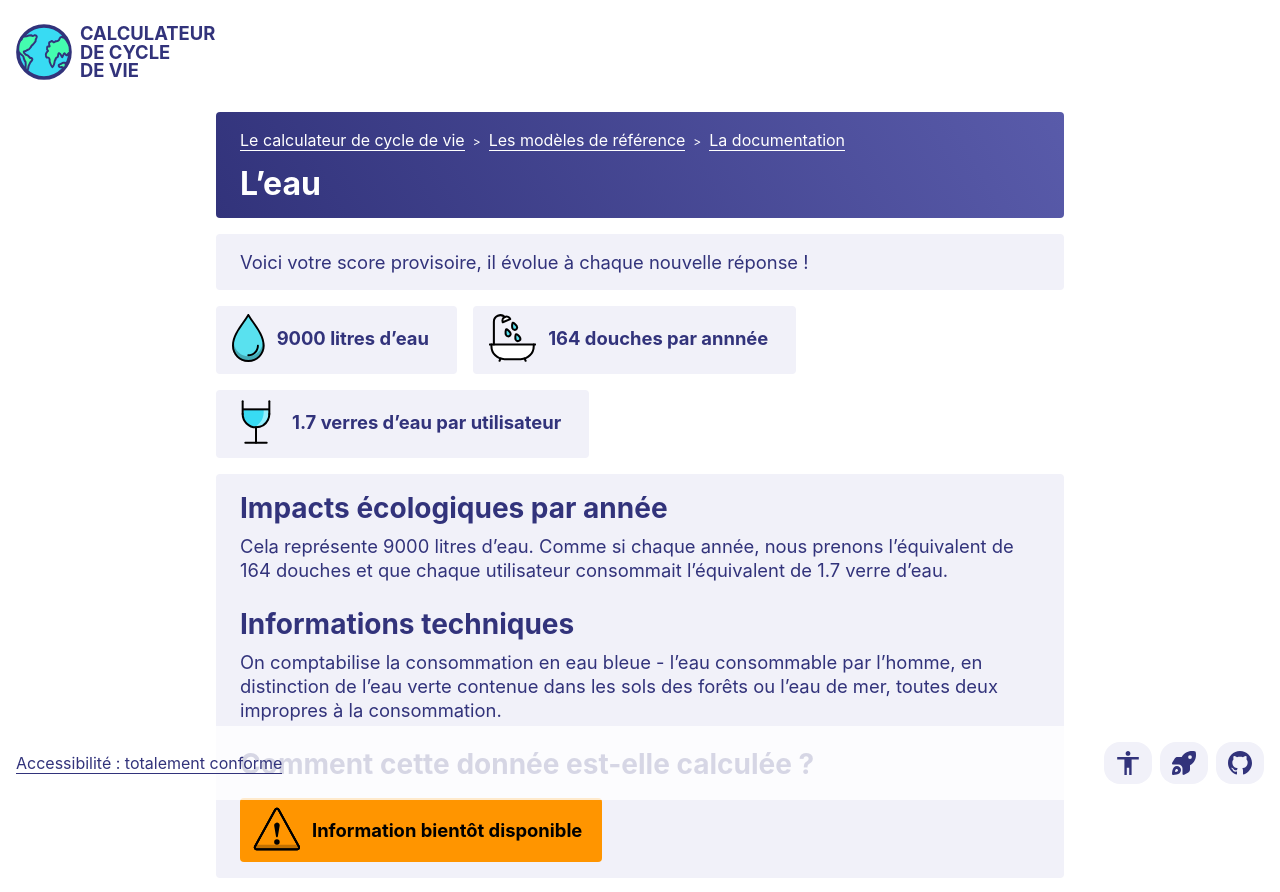
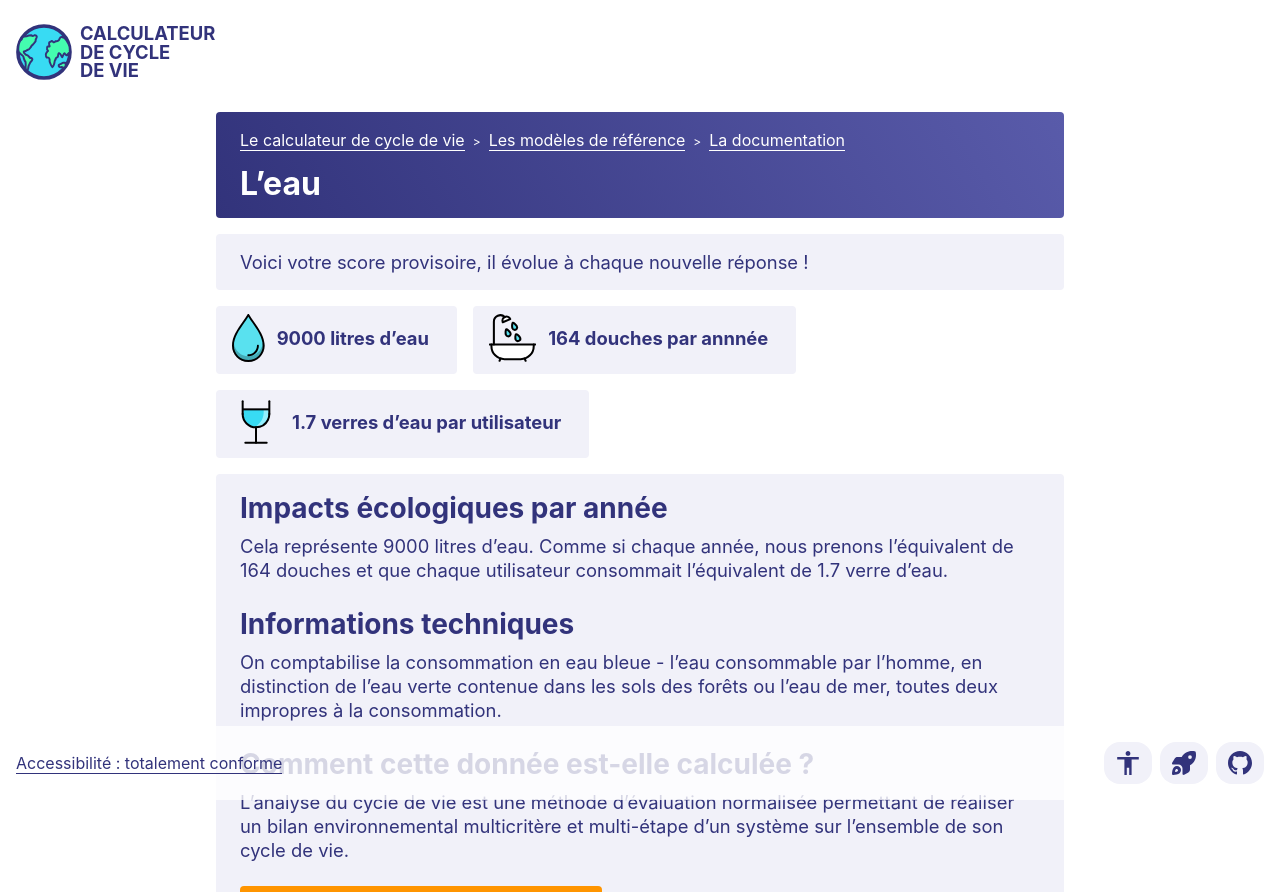
Before and after one commit to adrienloup/lcc, a React (Vite) app: page /lcc/documentation/eau in a window 1280 px wide. Shown: the top 892 px of the page. Built offline with nearby package versions, Linux system fonts and the light colour scheme.

Commit message:
watter page added

```diff
--- a/src/pages/Documentation/Watter/Watter.tsx
+++ b/src/pages/Documentation/Watter/Watter.tsx
@@ -55,6 +55,7 @@ function Materials() {
             <Subtitle text='Informations techniques' />
             <Text text='<p>On comptabilise la consommation en eau bleue - l’eau consommable par l’homme, en distinction de l’eau verte contenue dans les sols des forêts ou l’eau de mer, toutes deux impropres à la consommation.</p>' />
             <Subtitle text='Comment cette donnée est-elle calculée&nbsp;?' />
+            <Text text='<p>L’analyse du cycle de vie est une méthode d’évaluation normalisée permettant de réaliser un bilan environnemental multicritère et multi-étape d’un système sur l’ensemble de son cycle de vie.</p>' />
             <Warning text='<p>Information bientôt disponible</p>' />
           </div>
           <div className='footing'>
```
